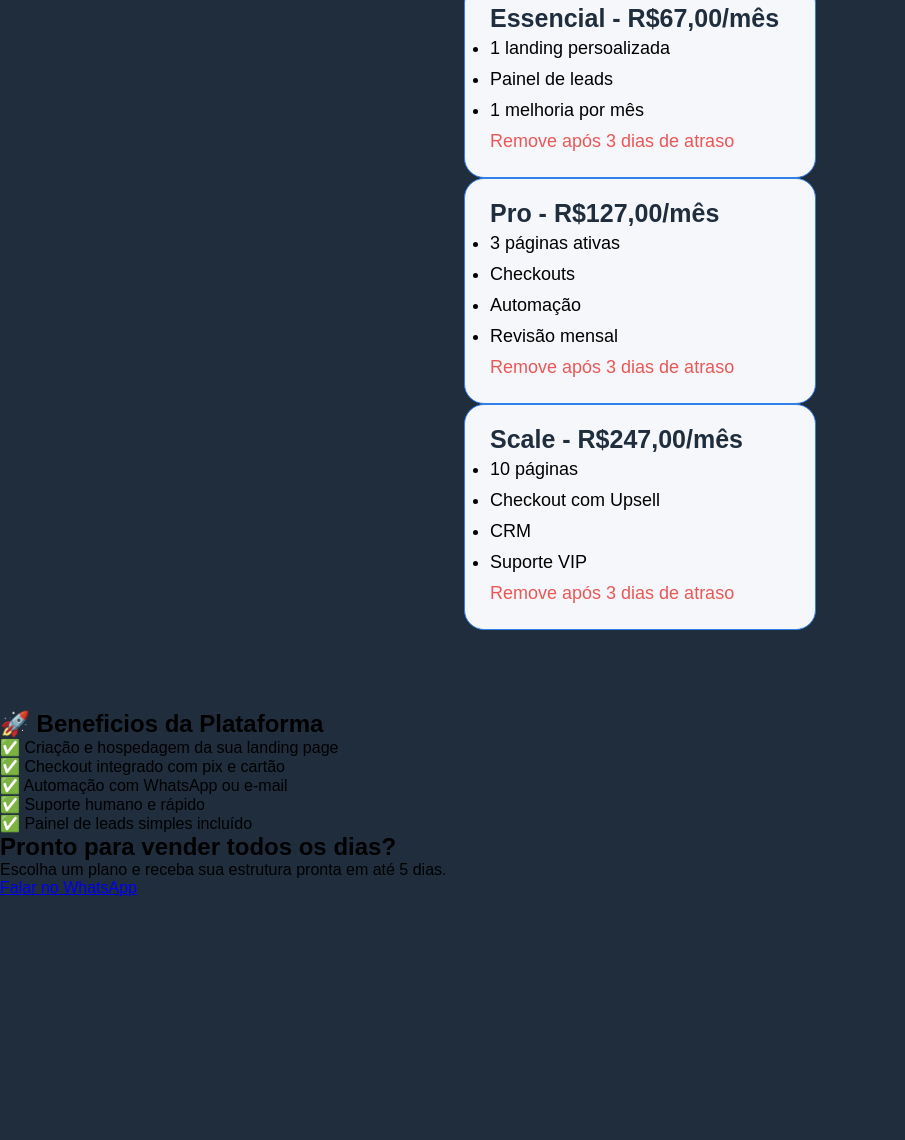
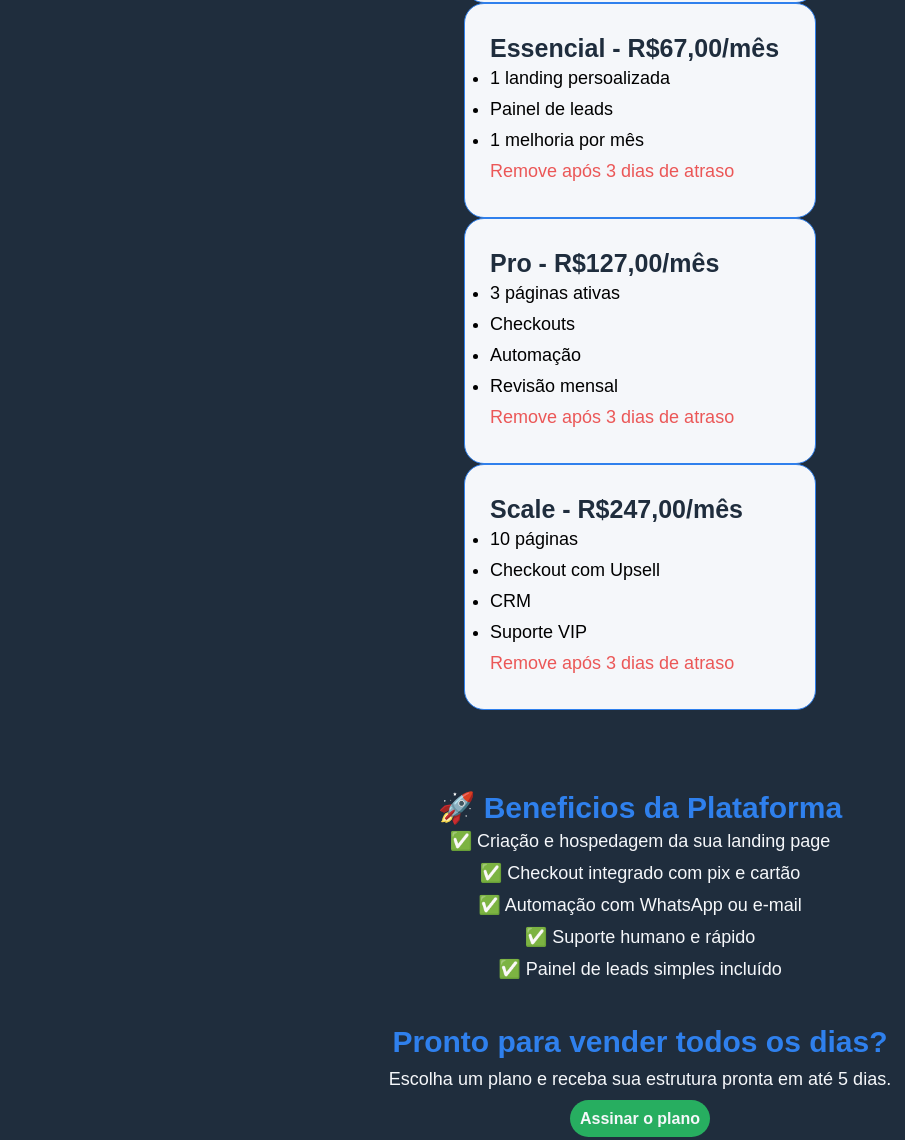
Before and after one commit to jacsom093/Leadramp, a plain HTML site: page index.html in a window 1280 px wide. Shown: the part 785-1925 px from the top of the page, without its empty margins (0-905 px from the left). Before the commit the page ends 1682 px from the top, so only its background shows below. Drawn offline with Linux system fonts and the light colour scheme.

Commit message:
concluido css da pagina inicial

```diff
--- a/index.html
+++ b/index.html
@@ -13,8 +13,7 @@
             <img src="imagens/LR logo.png" alt="logo">
 
         <nav>
-            <a href="#">Entra</a>
-            <a href="#">Cadastra-se</a>
+            <a href="#">Assinar</a>
         </nav>
     </header>
 
@@ -90,7 +89,7 @@
         <section class="cta">
             <h2>Pronto para vender todos os dias?</h2>
             <p>Escolha um plano e receba sua estrutura pronta em até 5 dias.</p>
-            <a href="#">Falar no WhatsApp</a>
+            <a href="#">Assinar o plano</a>
         </section>
     </main>
 </body>
--- a/style/style.css
+++ b/style/style.css
@@ -92,6 +92,7 @@ a:hover{
 
 .planos{
     padding: 40px 10px 40px 10px;
+    display: block;
 
     h2{
         margin: auto;
@@ -109,7 +110,7 @@ a:hover{
     width: 300px;
     text-align: left;
     margin: auto;
-    padding: 20px 25px;
+    padding: 30px 25px;
 
     h3{
         margin: auto;
@@ -135,14 +136,14 @@ a:hover{
 }
 
 .plano2{
-    margin: 10px 30px;
+    margin: 108x 30px;
     border: 1px solid var(--cor2);
     border-radius: 20px;
     background-color: var(--cor3);
     width: 300px;
     text-align: left;
     margin: auto;
-    padding: 20px 25px;
+    padding: 30px 25px;
 
     h3{
         margin: auto;
@@ -170,7 +171,7 @@ a:hover{
     width: 300px;
     text-align: left;
     margin: auto;
-    padding: 20px 25px;
+    padding: 30px 25px;
 
     h3{
         margin: auto;
@@ -198,7 +199,7 @@ a:hover{
     width: 300px;
     text-align: left;
     margin: auto;
-    padding: 20px 25px;
+    padding: 30px 25px;
 
     h3{
         margin: auto;
@@ -217,3 +218,51 @@ a:hover{
         color: var(--corerro);
     }
 }
+
+.beneficios{
+    display: contents;
+    margin: auto;
+
+    h2{
+        color: var(--cor2);
+        font-size: 30px;
+        margin-bottom: 10px;
+        margin: auto;
+        text-align: center;
+    }
+
+    ul li{
+        margin: auto;
+        text-align: center;
+        padding: 5px 0;
+        font-size: 18px;
+        color: var(--cor3);
+    }
+}
+
+.cta{
+    margin: auto;
+    text-align: center;
+    margin-top: 40px;
+    margin-bottom: 30px;
+
+    h2{
+        color: var(--cor2);
+        font-size: 30px;
+    }
+
+    p{
+        color: var(--cor3);
+        font-size: 18px;
+        padding: 10px 0 20px 0;
+    }
+
+    a{
+        text-decoration: none;
+        color: var(--cor3);
+        font-weight: 700;
+        background-color: var(--cordestaque);
+        padding: 10px;
+        border-radius: 30px;
+    }
+}
```
